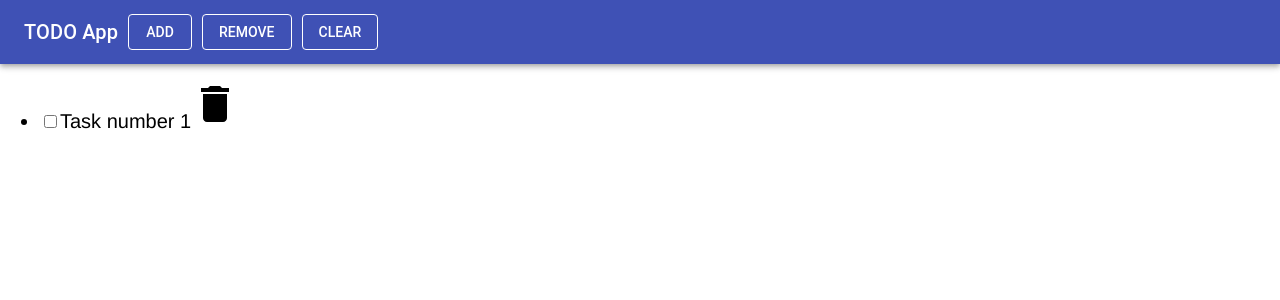
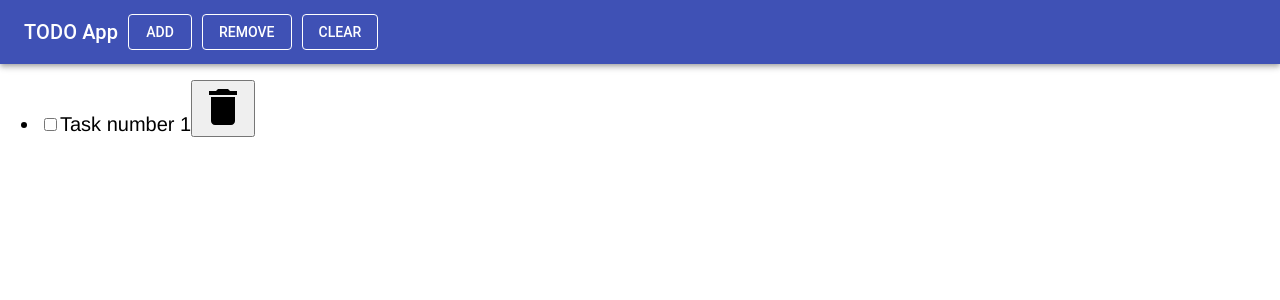
Before and after one commit to Darmun/todo-app, a React (Create React App) app: page / in a window 1280 px wide. Both pictures are taken after a click on the button "ADD". Shown: the top 300 px of the page. Built offline with nearby package versions, Linux system fonts and the light colour scheme.

Commit message:
listItem refactored to class component

```diff
--- a/src/Components/TaskList/ListItem.js
+++ b/src/Components/TaskList/ListItem.js
@@ -1,25 +1,40 @@
-import React from "react";
+import React, { Component } from "react";
 import { withStyles } from "@material-ui/core/styles";
 import PropTypes from "prop-types";
-import Delete from "./delete.png"
+import Delete from "./delete.png";
 
 const styles = {
   listItem: {
     font: "200 20px Helvetica, Verdana, sans-serif",
     lineHeight: "1.8rem"
-  }
+  },
+  deleteButton: {}
 };
 
-function ListItem(props) {
-  const { classes } = props;
+class ListItem extends Component {
+  state = {
+    taskDone: false
+  };
 
-  return (
-  <li className={classes.listItem}>
-    <input type="checkbox" />
-    {props.children}
-    <img src={Delete} alt="delete"/>
-  </li>
-  );
+  toggleTaskStatus = ({target:{checked}}) => {
+    this.setState({
+      taskDone: checked
+    });
+  };
+
+  render() {
+    const { classes } = this.props;
+
+    return (
+      <li className={classes.listItem}>
+        <input type="checkbox" onChange={this.toggleTaskStatus} />
+        {this.props.children}
+        <button className={classes.deleteButton}>
+          <img src={Delete} alt="delete" />
+        </button>
+      </li>
+    );
+  }
 }
 
 ListItem.propTypes = {
```
